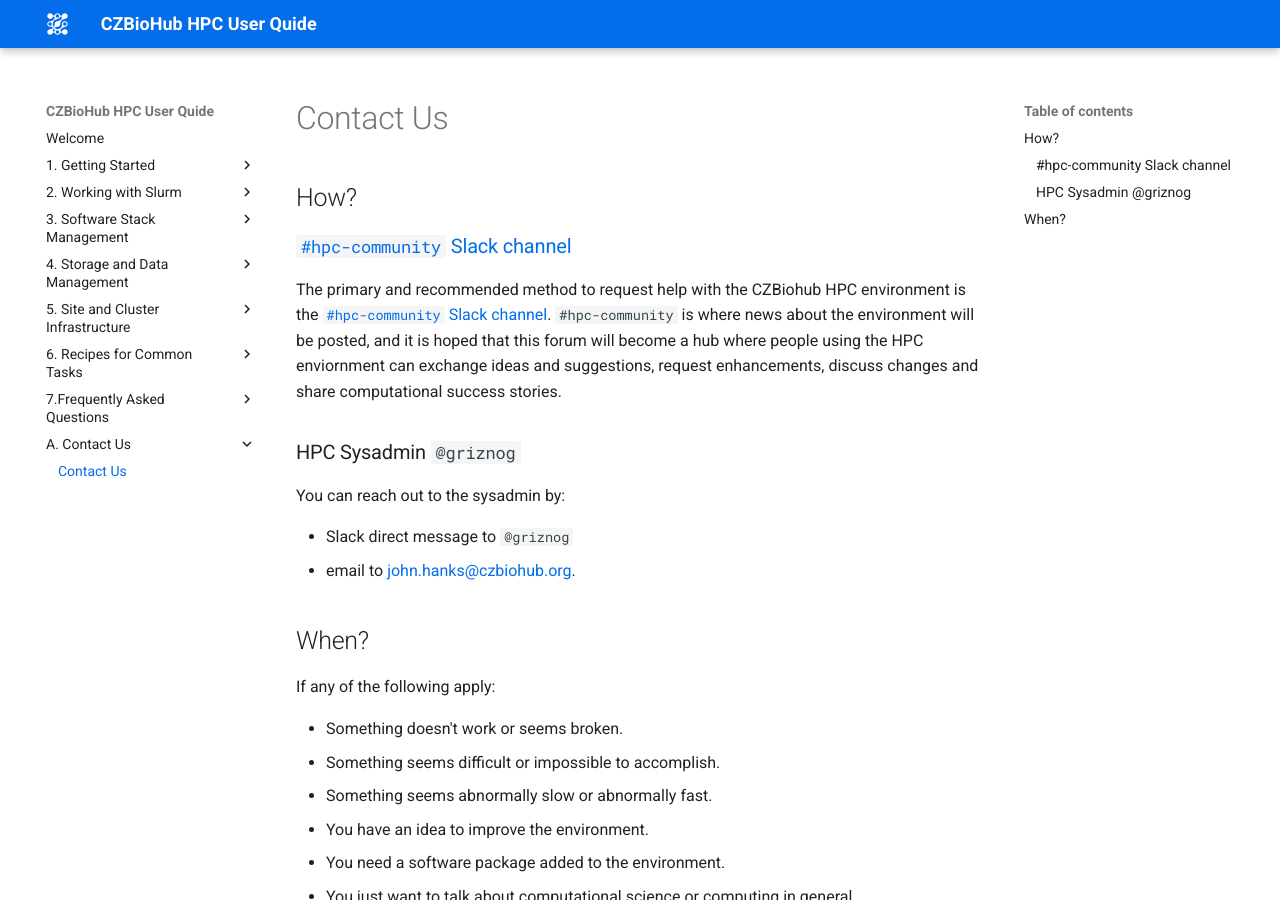
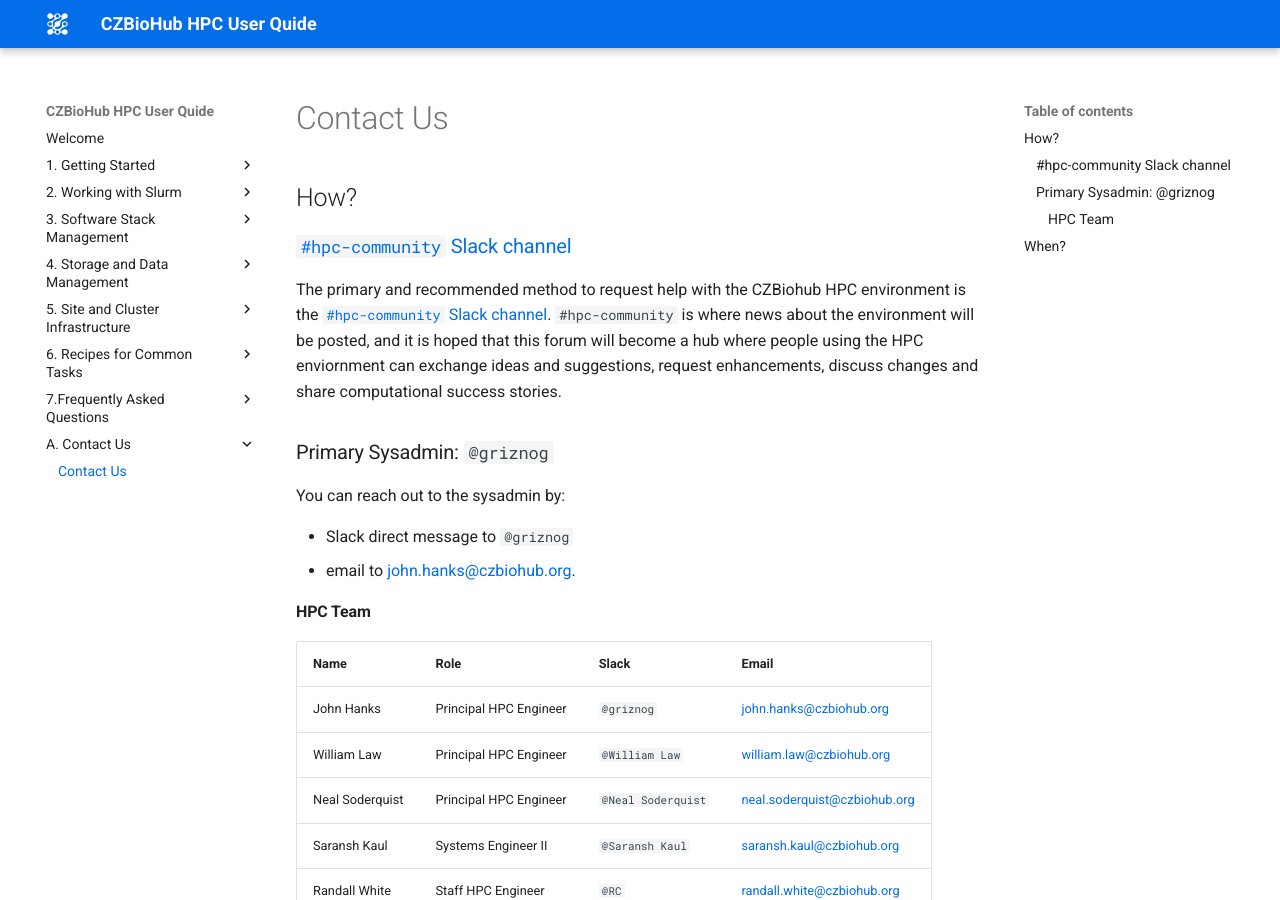
Before and after one commit to biohub-hpc/hpcuserguide, an MkDocs documentation site: the page built from docs/A._Contact_Us/a._Contact_Us.md, in a window 1280 px wide and 900 px high. Built offline with MkDocs 1.6.1 and Material for MkDocs 9.7.7, drawn with Linux system fonts in a browser that asks for light colours.

Commit message:
added table  of current employes

```diff
--- a/docs/A._Contact_Us/a._Contact_Us.md
+++ b/docs/A._Contact_Us/a._Contact_Us.md
@@ -12,12 +12,23 @@
 ideas and suggestions, request enhancements, discuss changes and share
 computational success stories.
 
-### HPC Sysadmin `@griznog`
+### Primary Sysadmin: `@griznog`
 
 You can reach out to the sysadmin by:
 
  * Slack direct message to `@griznog`
  * email to [john.hanks@czbiohub.org](mailto:john.hanks@czbiohub.org).
+
+#### HPC Team
+
+| Name    | Role | Slack | Email |
+| --- | ---- | ----- | ----- |
+| John Hanks    | Principal HPC Engineer | `@griznog`  | [john.hanks@czbiohub.org](mailto:john.hanks@czbiohub.org)  |
+| William Law   | Principal HPC Engineer | `@William Law` | [william.law@czbiohub.org](mailto:william.law@czbiohub.org) |
+| Neal Soderquist | Principal HPC Engineer | `@Neal Soderquist` | [neal.soderquist@czbiohub.org](mailto:neal.soderquist@czbiohub.org) |
+| Saransh Kaul | Systems Engineer II | `@Saransh Kaul` | [saransh.kaul@czbiohub.org](mailto:saransh.kaul@czbiohub.org) |
+| Randall White | Staff HPC Engineer | `@RC` | [randall.white@czbiohub.org](mailto:randall.white@czbiohub.org) |
+
 
 ## When?
 
```
